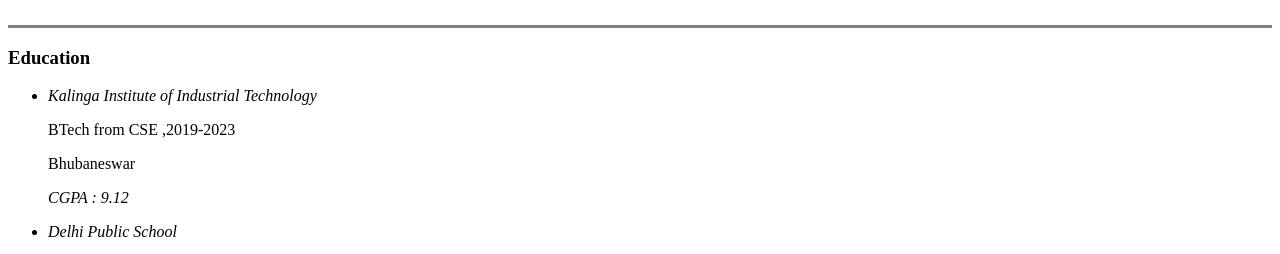
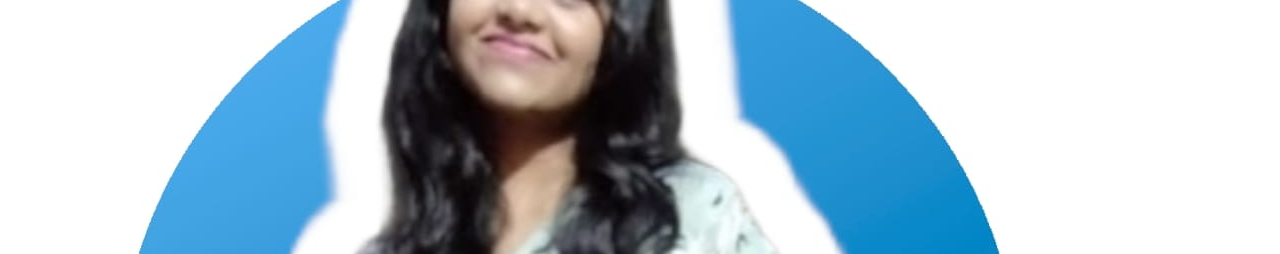
Before and after one commit to Reetika20/cv_, a plain HTML site: page index.html in a window 1280 px wide. Shown: the part 181-435 px from the top of the page. Drawn offline with Linux system fonts and the light colour scheme.

Commit message:
cv using html

```diff
--- a/index.html
+++ b/index.html
@@ -1,4 +1,4 @@
-<!DOCTYPE html>
+
 <html lang="en">
 <head>
     <meta charset="UTF-8">
@@ -9,7 +9,7 @@
 <body>
     <table cellspacing="20">
         <tr>
-            <td><img src="HTML PERSONAL SITE\image\Profile_pic.png" alt="Reetika profile pic"></td>
+            <td><img src="image\Profile_pic.png" alt="Reetika profile pic"></td>
             <td><h1>Reetika Anand</h1>
                 <p><em>Studente at <a href="https://kiit.ac.in/">KIIT</a></em><p>
                 <p><em>3rd year BTech <a href="https://cse.kiit.ac.in/"> CSE</a></em></p></td>
```
